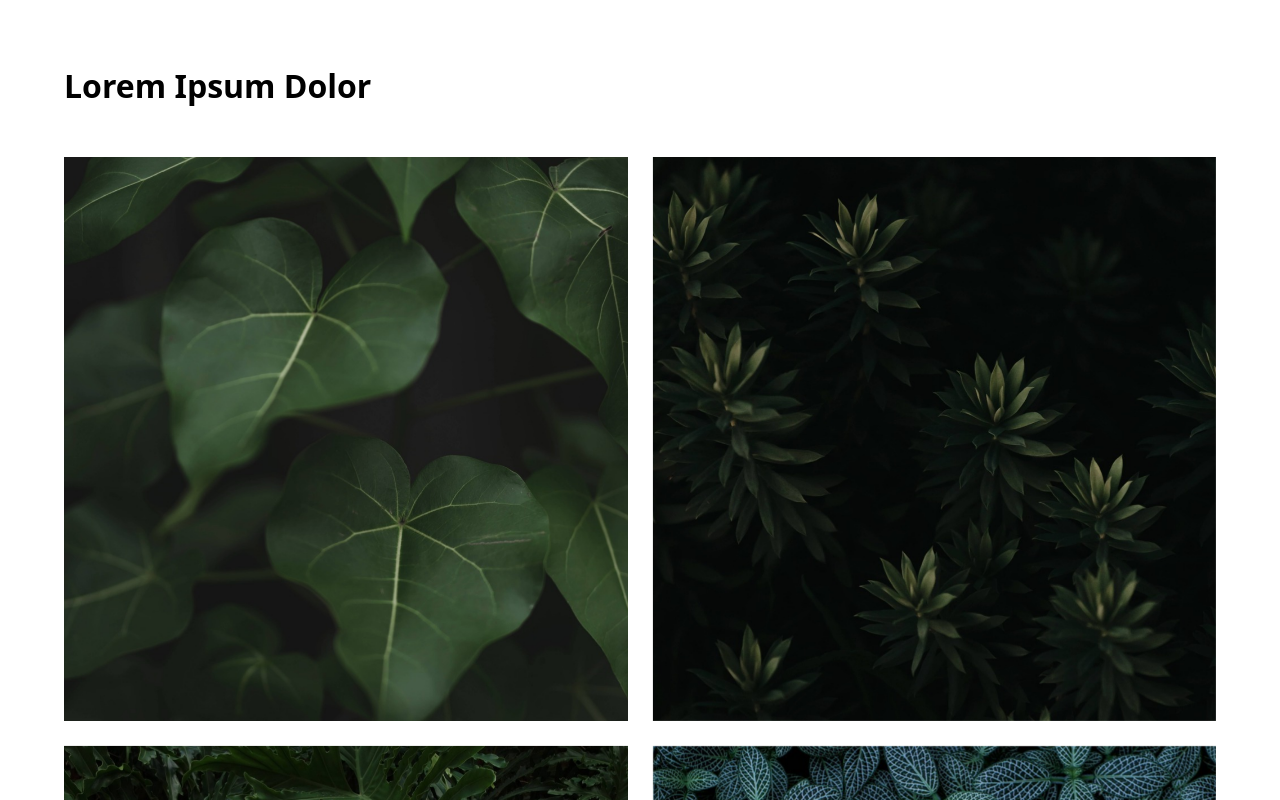
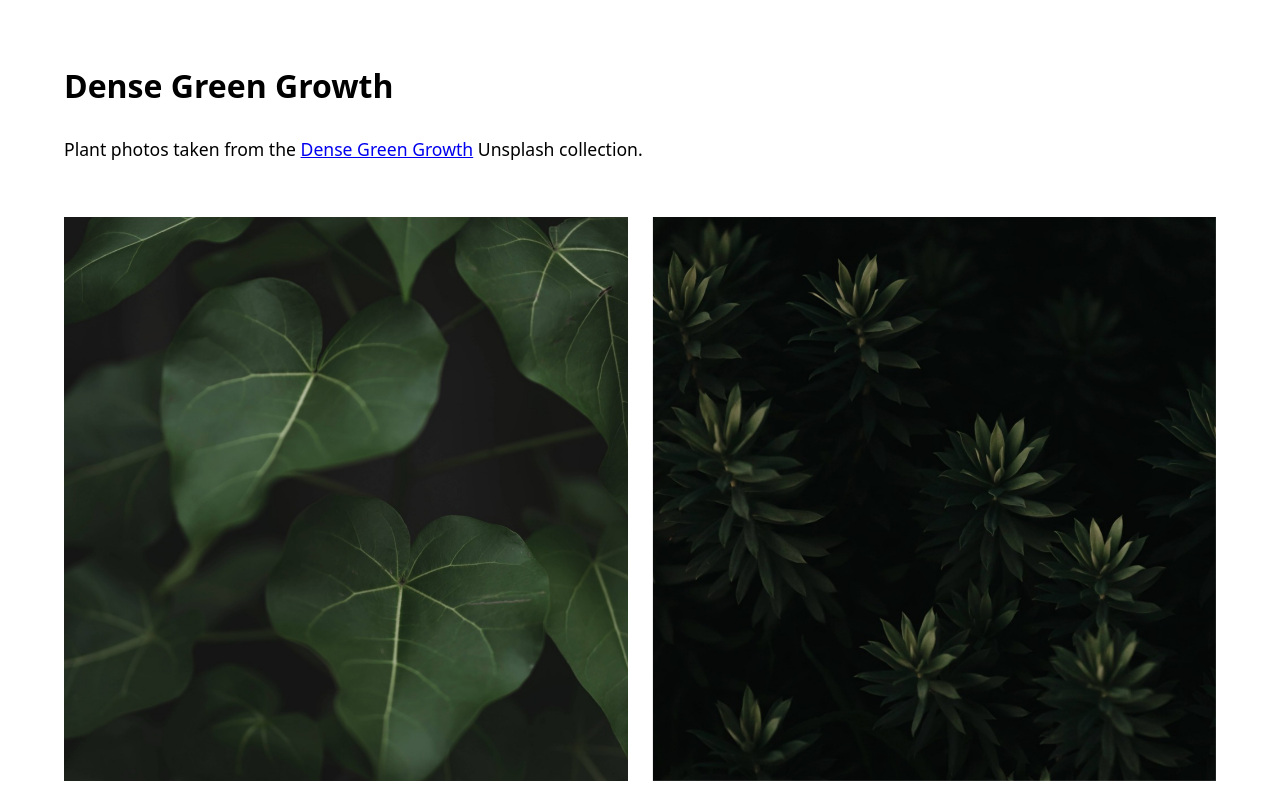
Before and after one commit to dsimon-dev/next-flip-pages, a Next.js app: page / in a window 1280 px wide. Shown: the top 800 px of the page. Built offline with nearby package versions, Linux system fonts and the light colour scheme.

Commit message:
add unsplash link

```diff
--- a/src/pages/index.tsx
+++ b/src/pages/index.tsx
@@ -7,7 +7,18 @@ import { CSSProperties, useState } from "react";
 export default function Home() {
   return (
     <main style={{ padding: "5vw" }}>
-      <h1 style={{ marginBottom: "50px" }}>Lorem Ipsum Dolor</h1>
+      <h1 style={{ marginBottom: "25px" }}>Dense Green Growth</h1>
+      <p style={{ marginBottom: "50px" }}>
+        Plant photos taken from the{" "}
+        <a
+          href="https://unsplash.com/collections/3333421/dense-green-growth"
+          target="_blank"
+          rel="noopener noreferrer"
+        >
+          Dense Green Growth
+        </a>{" "}
+        Unsplash collection.
+      </p>
       <div
         style={{
           display: "grid",
```
